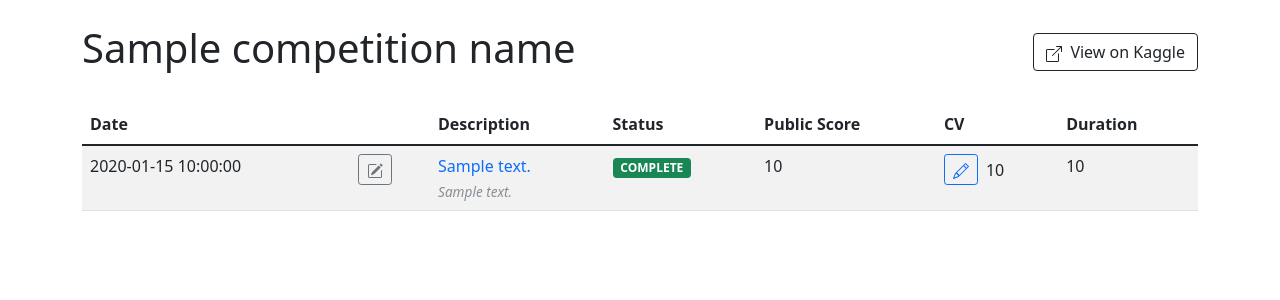
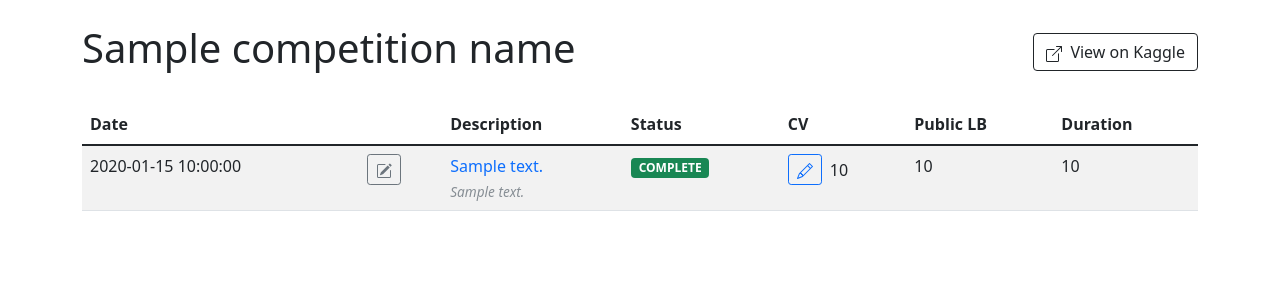
Before and after one commit to k8tems/kaggle_submission_poll, a Flask app: template templates/competition.html in a window 1280 px wide. Shown: the part 56-356 px from the top of the page. Run offline with Flask 2, Linux system fonts and the light colour scheme; the template is opened without the code that fills it: most values are stand-ins (such as "Sample title", 1, 10 or a date in 2020).

Commit message:
[FEATURE] - Move CV column to the left of public score - Rename Public Score to Public LB

```diff
--- a/templates/competition.html
+++ b/templates/competition.html
@@ -21,8 +21,8 @@
                     <th></th>
                     <th>Description</th>
                     <th>Status</th>
-                    <th>Public Score</th>
                     <th>CV</th>
+                    <th>Public LB</th>
                     <th>Duration</th>
                 </tr>
             </thead>
@@ -56,7 +56,6 @@
                                 {{ display_status }}
                             </span>
                         </td>
-                        <td>{{ submission.public_score if submission.public_score else '-' }}</td>
                         <td>
                             <div class="d-flex align-items-center">
                                 <button type="button" class="btn btn-sm btn-outline-primary edit-cv-score me-2"
@@ -75,6 +74,7 @@
                                 </span>
                             </div>
                         </td>
+                        <td>{{ submission.public_score if submission.public_score else '-' }}</td>
                         <td>{{ submission.formatted_duration }}</td>
                     </tr>
                 {% endfor %}
```
